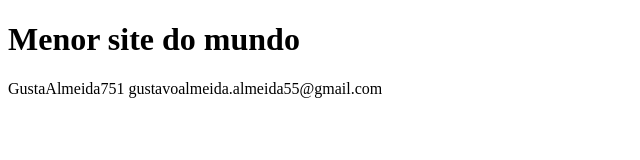
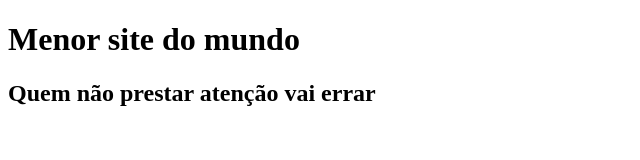
Before and after one commit to GustaAlmeida751/aula-git, a plain HTML site: page index.html in a window 1280 px wide. Shown: the whole page, without its empty margins (0-640 px from the left). Drawn offline with Linux system fonts and the light colour scheme.

Commit message:
commit 2 14-04

```diff
--- a/index.html
+++ b/index.html
@@ -7,8 +7,6 @@
 </head>
 <body>
     <h1>Menor site do mundo</h1>
+    <h2>Quem não prestar atenção vai errar</h2>
 </body>
 </html>
-
-GustaAlmeida751
-gustavoalmeida.almeida55@gmail.com
```
